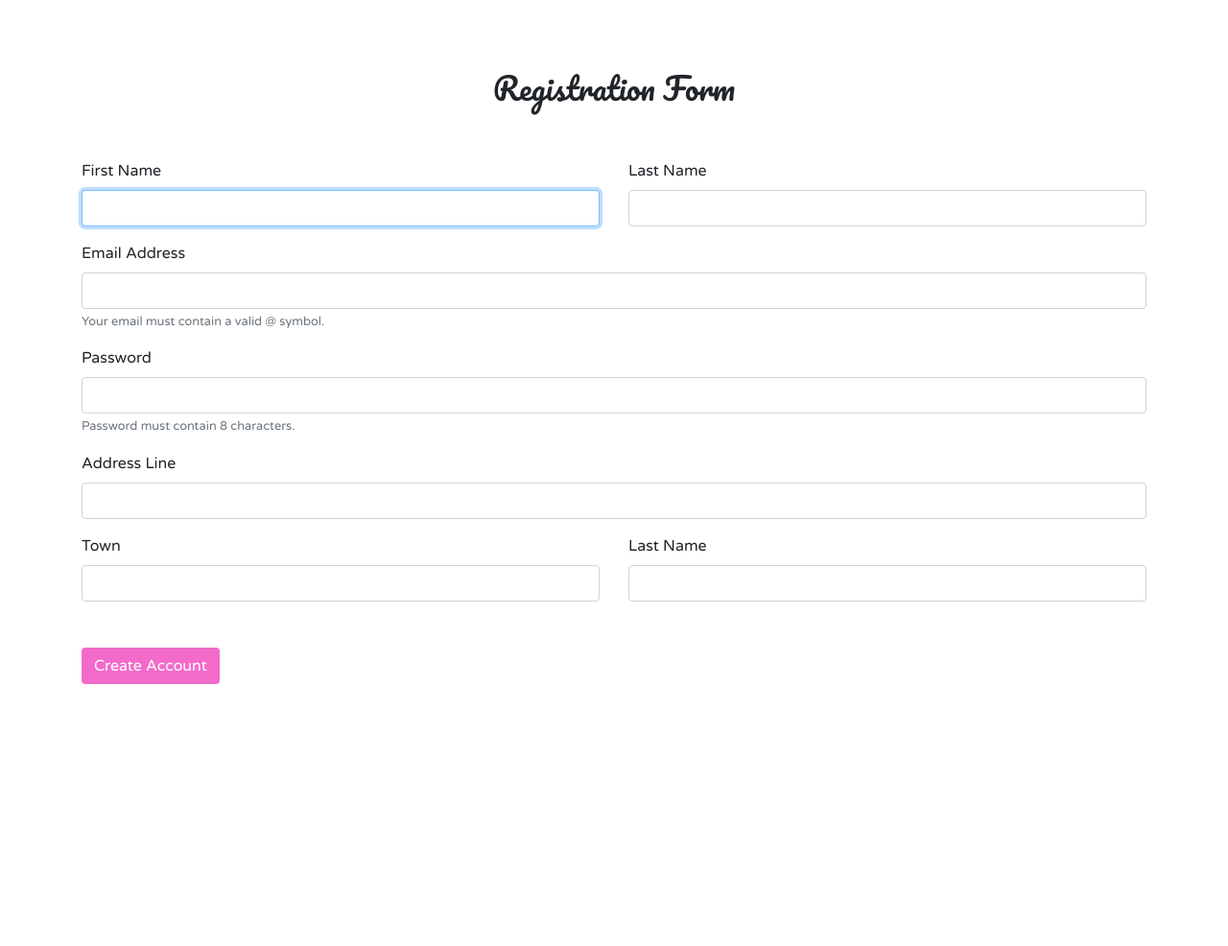
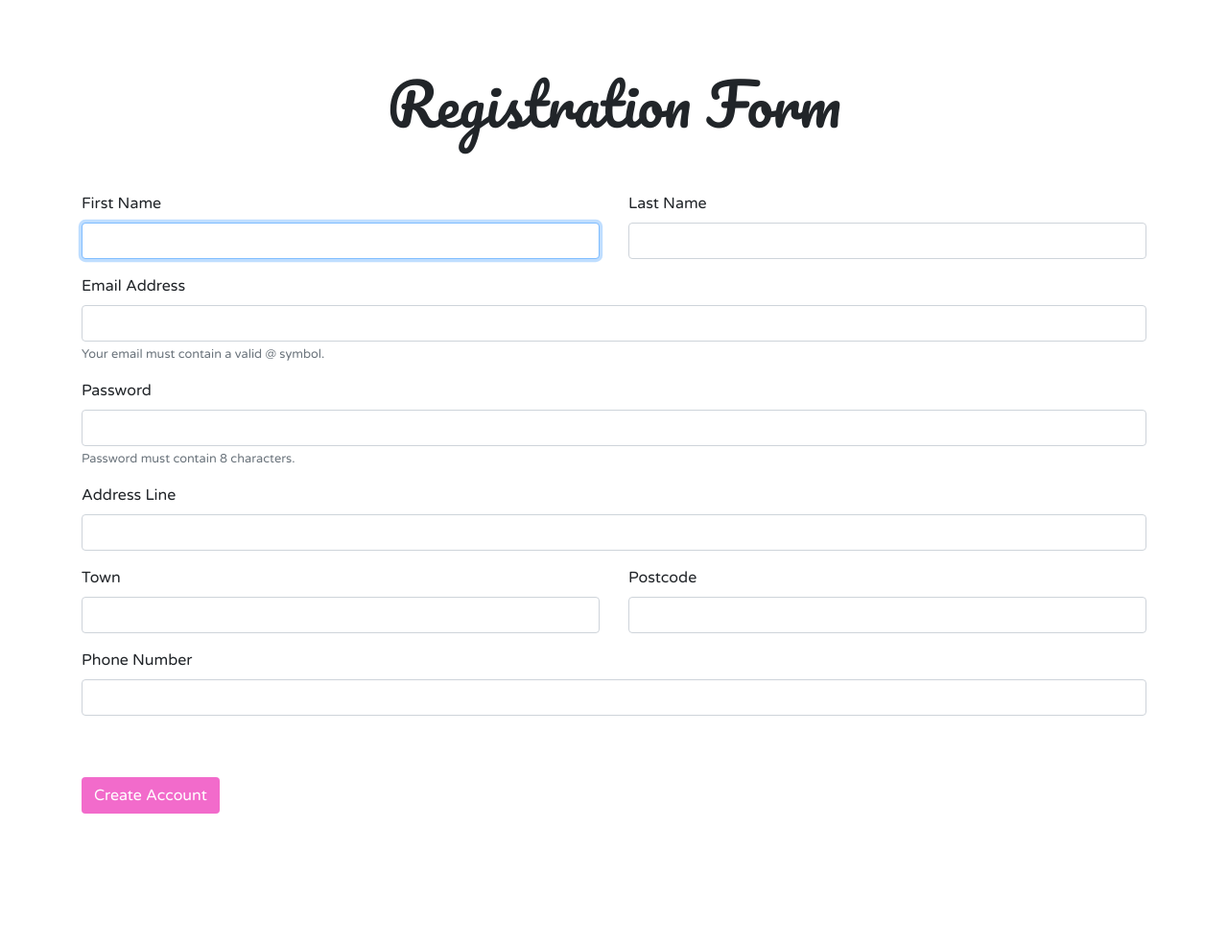
Before and after one commit to bessgetstechy/SpectacularGITs, a PHP site: page /Library/Register.php in a window 1280 px wide. Shown: the part 57-1043 px from the top of the page at 96% size. Run offline with PHP 8.4, Linux system fonts and the light colour scheme.

Commit message:
updates for register

```diff
--- /dev/null
+++ b/Classes/DBConnectionTrait.php
@@ -0,0 +1,19 @@
+<?php
+
+trait ConnectToDB {
+
+    function connect() {
+
+        $dsn = "mysql:host=localhost:8080; dbname=boardgame_library";
+        $user = "root";
+        $password = "";
+        try {
+            $pdo = new PDO($dsn, $user, $password);
+            $pdo->setAttribute(PDO::ATTR_ERRMODE, PDO::ERRMODE_EXCEPTION);
+        } catch (PDOException $e) {
+            echo "Error: Failed to connect." . $e->getMessage();
+        }
+        return $pdo;
+    }
+
+}
--- a/Classes/User.php
+++ b/Classes/User.php
@@ -1,4 +1,6 @@
 <?php
+
+include_once 'DBConnectionTrait.php';
 
 class User {
 
@@ -63,9 +65,27 @@ class User {
     return $this->addressline; $this->town; $this->postcode;
     }
 
+     public function insertNewUser() {
+        $pdo = $this->connect();
+        $sqlregistermembern= "INSERT INTO member (FirstName, LastName, EmailAddress, Password, AddressLine, Town, Postcode) VALUES (:FirstName, :LastName, :EmailAddress, :Password, :AddressLine, :Town, :Postcode) ";
 
+        try {
+            $stmt = $pdo-> prepare($sqlregistermember);
+            $stmt->execute([
+                'FirstName'=>$_POST["FirstName"],
+                'LastName'=>$_POST["LastName"],
+                'EmailAddress'=>$_POST["EmailAddress"],
+                'Password'=>$_POST["Password"],
+                'AddressLine'=>$_POST["AddressLine"],
+                'Town'=>$_POST["Town"],
+                'Postcode'=>$_POST["Postcode"],
+            ]);
+
+            }catch (\PDOException $e) {
+            echo $e->getMessage();
+//            $error = $e->errorInfo();
+            }
+
+        }
 }
-
-
-
 ?>
--- a/Register.php
+++ b/Register.php
@@ -1,5 +1,25 @@
 <?php
 session_start();
+include_once 'Classes/User.php';
+
+if (!empty($_POST)){
+
+                $FirstName = $_POST["FirstName"];
+                $LastName = $_POST["LastName"];
+                $EmailAddress = $_POST["EmailAddress"];
+                $Password = $_POST["Password"];
+                $AddressLine = $_POST["AddressLine"];
+                $Town = $_POST["Town"];
+                $Postcode = $_POST["Postcode"];
+                $Phonenumber = $_POST["Phonenumber"];
+
+
+        $mem = new Member($first_name, $last_name, $dob, $first_line, $city, $county, $post_code, $phone, $date_joined, $username, $password, $user_type_id);
+        $mem->insertNewUser();
+
+    }
+
+
 ?>
 <!DOCTYPE html>
 <html lang="en">
@@ -90,7 +110,7 @@ session_start();
                 <br>
                 <br>
                 <br>
-            <h2 style="font-family: 'Pacifico', cursive;">Registration Form</h2>
+            <h2 style="font-family: 'Pacifico', cursive; font-size: 60px">Registration Form</h2>
 
 
             <br>
@@ -121,7 +141,8 @@ session_start();
                     </small>
 
                 </div>
-                              <div class="form-group">
+
+                <div class="form-group">
                     <label for="Password">Password</label>
                     <input  type="Password" class="form-control" placeholder=""  name="password" id="email" value="" required size="8" />
                     <small id="password" class="form-text text-muted">
@@ -129,25 +150,31 @@ session_start();
                     </small>
                 </div>
 
-                </div>
-                              <div class="form-group">
+                <div class="form-group">
                     <label for="addressline">Address Line</label>
                     <input  type="addressline" class="form-control" placeholder=""  name="addressline" id="email" value=""/>
                     <small id="password" class="form-text text-muted">
                     </small>
                 </div>
 
-
-                  <div class="row">
+                <div class="form-group">
+                      <div class="row">
                         <div class="col">
-                            <label for="firstName">Town</label>
+                            <label for="Town">Town</label>
                             <input  type="text" class="form-control" placeholder=""  name="Town" id="firstName" value="" />
                         </div>
                         <div class="col">
-                            <label for=”lastName”>Last Name</label>
-                            <input  type="text" class="form-control" placeholder=""  name="Post Code" id="lastName" value=""/>
+                            <label for=”Postcode”>Postcode</label>
+                            <input  type="text" class="form-control" placeholder=""  name="Postcode" id="lastName" value=""/>
                         </div>
-                    </div>
+
+                      </div>
+                </div>
+
+                <div class="form-group">
+                            <label for="Phonenumber">Phone Number</label>
+                            <input  type="text" class="form-control" placeholder=""  name="Phonenumber" id="firstName" value="" />
+                </div>
             <br>
             <br>
 
```
